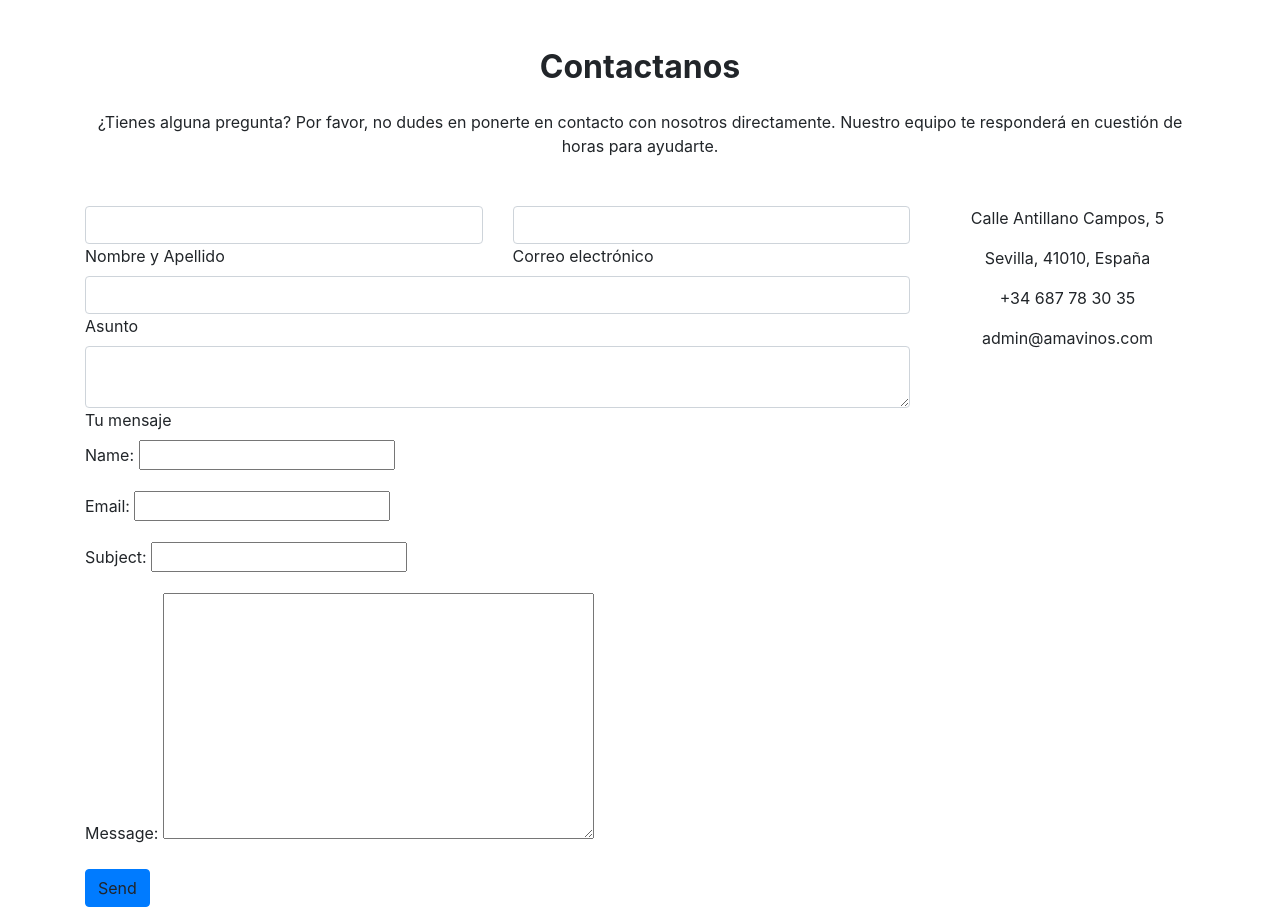
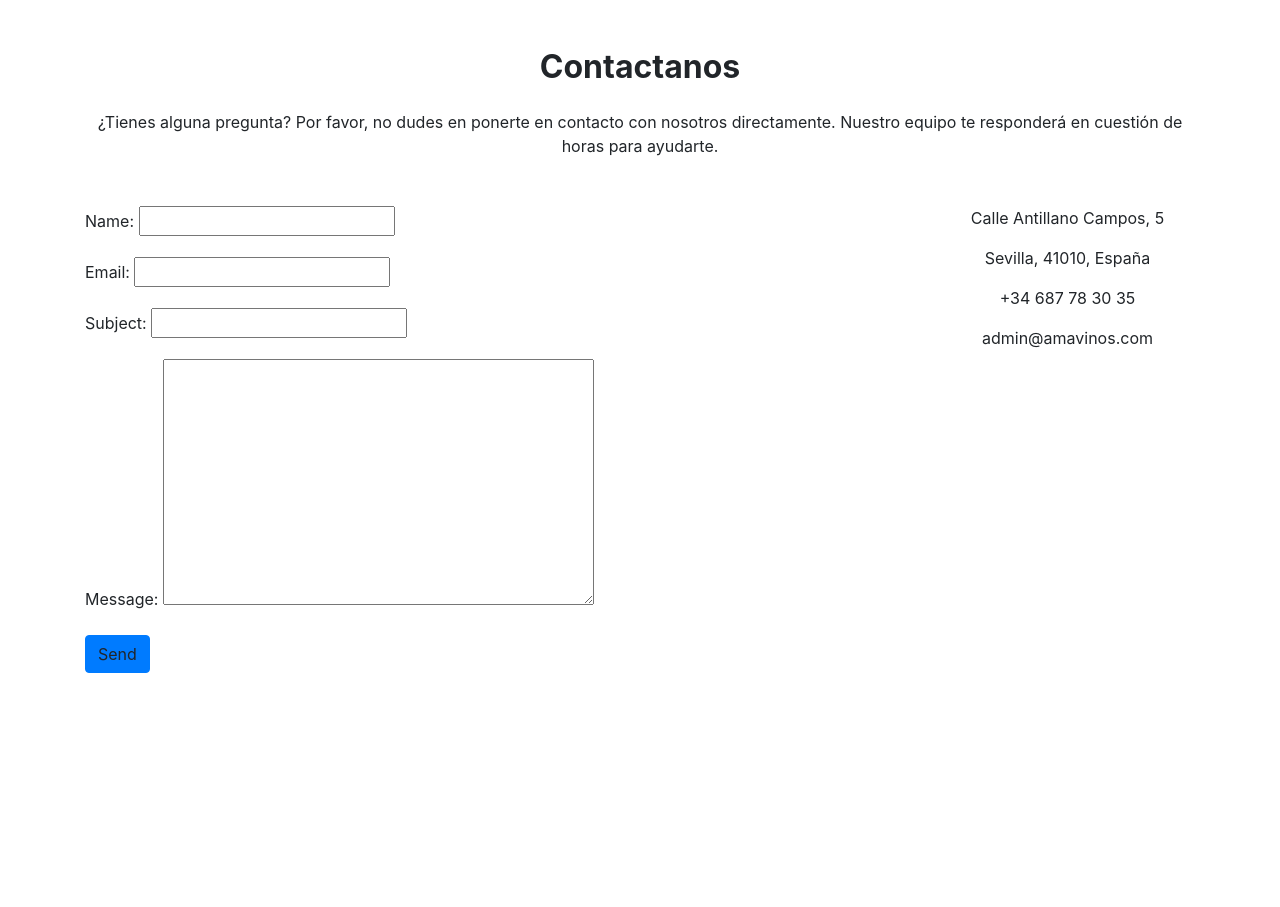
Before and after one commit to mdmarghe/amavinos, a Django app: page /contactenos/ in a window 1280 px wide. Shown: the part 57-964 px from the top of the page. After the commit the page ends 730 px from the top, so only its background shows below. Run offline with Django 3.2, Linux system fonts and the light colour scheme; some libraries are stand-ins or nearby versions.

```diff
--- a/store/templates/store/contacts.html
+++ b/store/templates/store/contacts.html
@@ -15,63 +15,16 @@
         <div class="col-md-9 mb-md-0 mb-5">
             <form id="contact-form" name="contact-form" action="mail.php" method="POST">
 
-                <!--Grid row-->
-                <div class="row">
 
-                    <!--Grid column-->
-                    <div class="col-md-6">
-                        <div class="md-form mb-0">
-                            <input type="text" id="name" name="name" class="form-control">
-                            <label for="name" class="">Nombre y Apellido</label>
-                        </div>
-                    </div>
-                    <!--Grid column-->
-
-                    <!--Grid column-->
-                    <div class="col-md-6">
-                        <div class="md-form mb-0">
-                            <input type="text" id="email" name="email" class="form-control">
-                            <label for="email" class="">
-                                Correo electrónico</label>
-                        </div>
-                    </div>
-                    <!--Grid column-->
-
-                </div>
-                <!--Grid row-->
-
-                <!--Grid row-->
-                <div class="row">
-                    <div class="col-md-12">
-                        <div class="md-form mb-0">
-                            <input type="text" id="subject" name="subject" class="form-control">
-                            <label for="subject" class="">Asunto</label>
-                        </div>
-                    </div>
-                </div>
-                <!--Grid row-->
-
-                <!--Grid row-->
-                <div class="row">
-
-                    <!--Grid column-->
-                    <div class="col-md-12">
-
-                        <div class="md-form">
-                            <textarea type="text" id="message" name="message" rows="2" class="form-control md-textarea"></textarea>
-                            <label for="message">Tu mensaje</label>
-                        </div>
-
-                    </div>
-                </div>
                 <!--Grid row-->
                 {% csrf_token %}
                  {{ form.as_p }}
+                 <div class="text-center text-md-left">
+                    <a class="btn btn-primary" onclick="document.getElementById('contact-form').submit();">Send</a>
+                </div>
             </form>
 
-            <div class="text-center text-md-left">
-                <a class="btn btn-primary" onclick="document.getElementById('contact-form').submit();">Send</a>
-            </div>
+
             <div class="status"></div>
         </div>
         <!--Grid column-->
```
Also changed, not shown: ecommerce/settings.py (+9 -0 lines), 1 other file.
